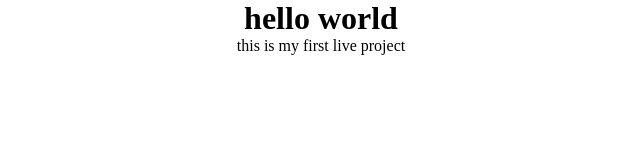
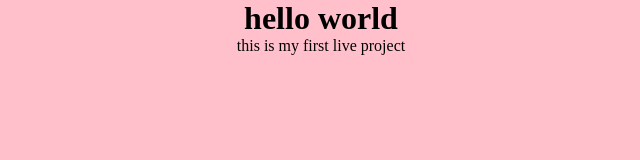
Before and after one commit to devzaynab/Pet_companions, a plain HTML site: page index.html in a window 1280 px wide. Shown: the whole page, without its empty margins (319-959 px from the left). Drawn offline with Linux system fonts and the light colour scheme.

Commit message:
styled body element

```diff
--- a/style.css
+++ b/style.css
@@ -2,5 +2,9 @@
     margin: 0;
     padding: 0;
     box-sizing: border-box;
+}
+
+body{
     text-align: center;
+    background: pink
 }
```
